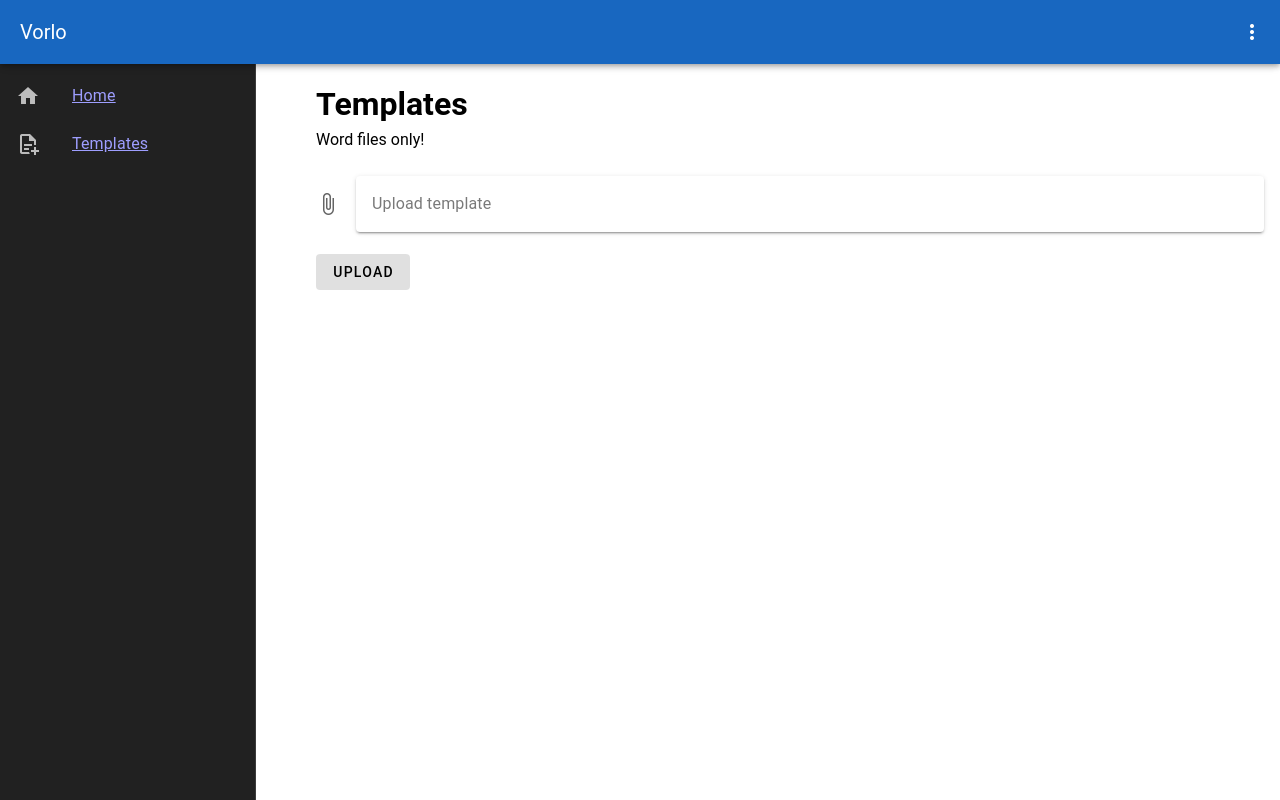
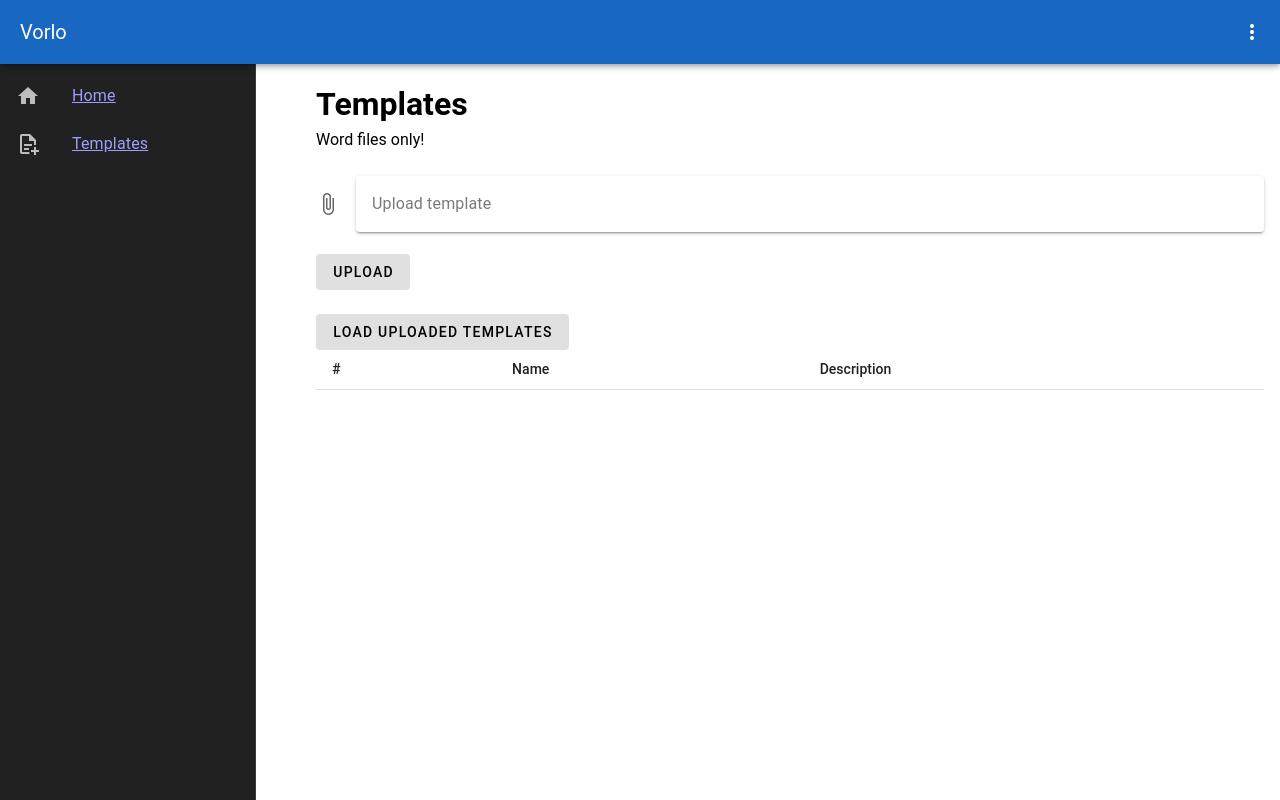
Before and after one commit to Zuhlek/vorlo-web-app, a Vue app: page /templates in a window 1280 px wide. Built offline with nearby package versions, Linux system fonts and the light colour scheme.

Commit message:
added template list

```diff
--- a/src/components/FileUpload.vue
+++ b/src/components/FileUpload.vue
@@ -10,6 +10,32 @@
     </v-file-input>
     <v-btn variant="tonal" @click="onUpload">Upload</v-btn>
     <br><br>
+    <v-btn variant="tonal" @click="listUploadedTemplates">Load uploaded templates</v-btn>
+    <v-table density="compact">
+        <thead>
+        <tr>
+            <th class="text-left">
+            #
+            </th>
+            <th class="text-left">
+            Name
+            </th>
+            <th class="text-left">
+            Description
+            </th>
+        </tr>
+        </thead>
+        <tbody>
+        <tr
+            v-for="item in templates"
+            :key="item.id"
+        >
+            <td>{{ item.id }}</td>
+            <td>{{ item.name }}</td>
+            <td>{{ item.description }}</td>
+        </tr>
+        </tbody>
+    </v-table>
 
 </template>
 
@@ -20,7 +46,8 @@ export default {
     name: 'file-upload',
     data() {
         return {
-            selectedFile: null
+            selectedFile: null,
+            templates: null
         }
     },
     methods: {
@@ -31,15 +58,24 @@ export default {
         async onUpload() {
             const formData = new FormData();
             formData.append('file', this.selectedFile, this.selectedFile.name);
-             axios.post('http://localhost:8080/template/upload', formData)
-            //  , {
-            //     headers: {
-            //         "Content-Type": "multipart/form-data",
-            //     }
-            // })
+            axios.post('http://localhost:8080/template/upload', formData, {
+                onDownloadProgress: uploadEvent => {
+                    console.log('Upload Progress: ' + Math.round(uploadEvent.loaded / uploadEvent.total * 100) + "%")
+                }
+            })
             .then((res) => {
                 console.log(res)
             })
+        },
+        listUploadedTemplates(){
+            axios.get('http://localhost:8080/template/list')
+            .then((res) => {
+                console.log(res);
+                this.templates = res.data.data.templates;
+            })
+            .catch((error) => {
+                console.error('Error fetching templates:', error);
+            });
         }
     }
 }
```
